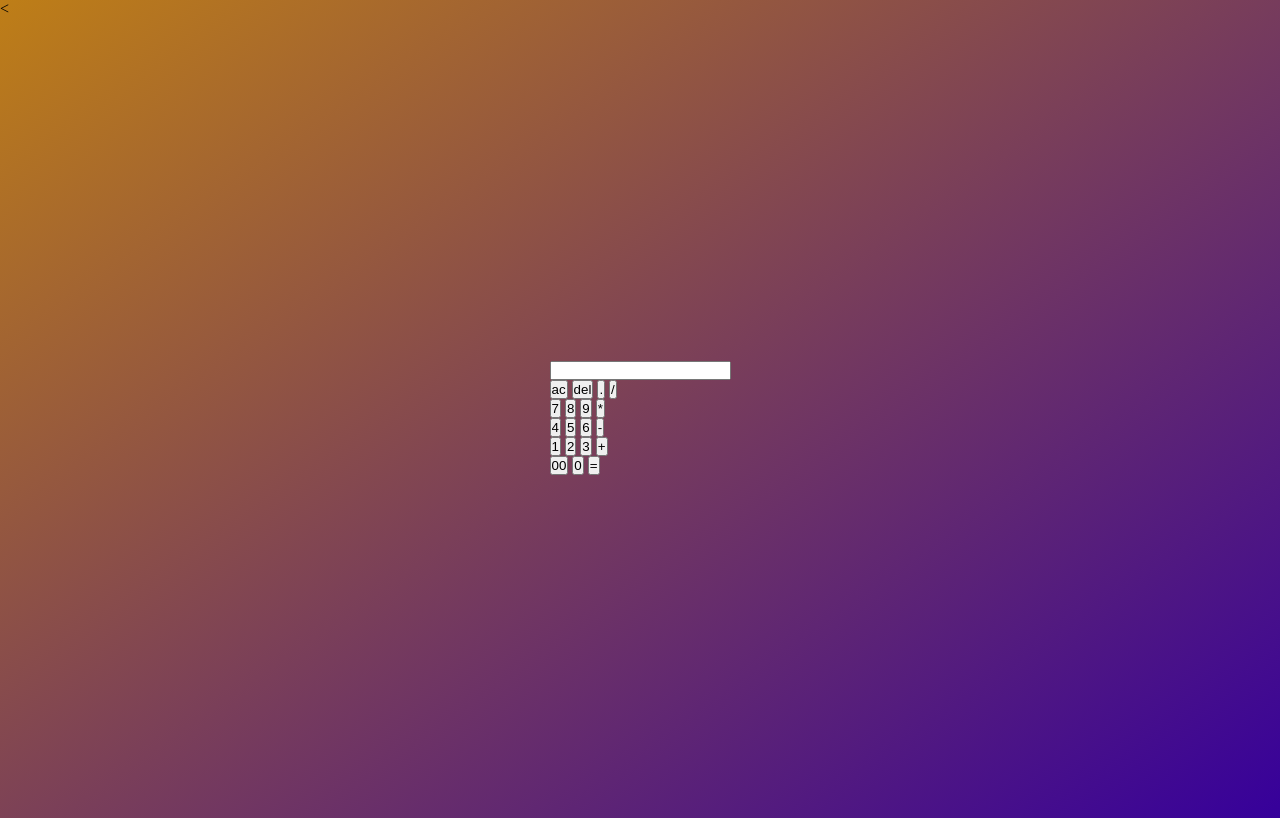
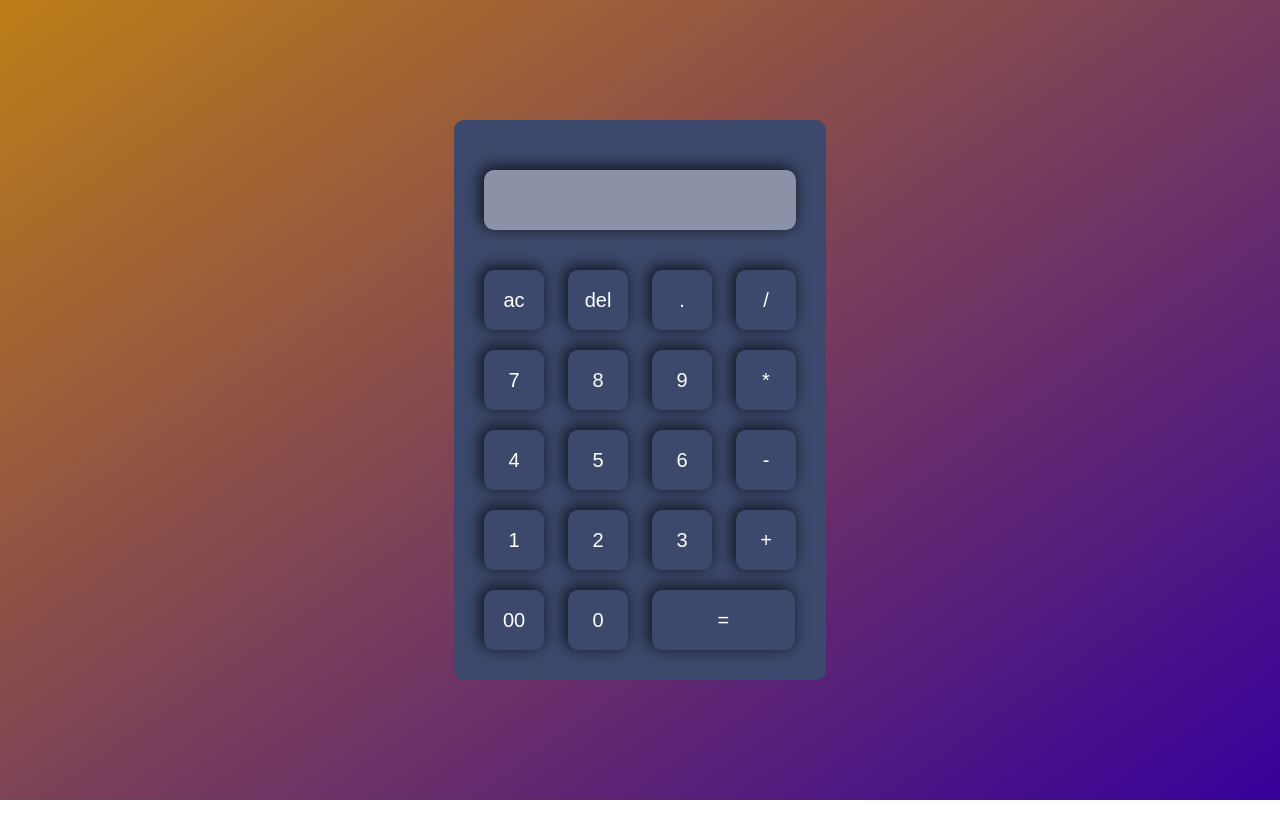
Before and after one commit to S1n-s1mple/Culculator, a plain HTML site: page index.html in a window 1280 px wide. Drawn offline with Linux system fonts and the light colour scheme.

Commit message:
last commit

```diff
--- a/index.html
+++ b/index.html
@@ -4,45 +4,47 @@
 <head>
     <meta charset="UTF-8">
     <title>Calculator</title>
-    <<link rel="stylesheet" href="style.css">
+    <link rel="stylesheet" href="style.css">
 </head>
 
 <body>
     <div class=container>
+       <div class="calculator">
         <form>
-            <div>
+            <div class="display">
                 <input type="text" name="display">
             </div>
             <div>
-                <input type="button" value="ac" onclick="">
-                <input type="button" value="del" onclick="">
-                <input type="button" value="." onclick="">
-                <input type="button" value="/" onclick="">
+                <input type="button" value="ac" onclick="display.value=''">
+                <input type="button" value="del" onclick="display.value=display.value.toString().slice(0, -1)">
+                <input type="button" value="." onclick="display.value+='.'">
+                <input type="button" value="/" onclick="display.value+='/'">
             </div>
             <div>
-                <input type="button" value="7" onclick="">
-                <input type="button" value="8" onclick="">
-                <input type="button" value="9" onclick="">
-                <input type="button" value="*" onclick="">
+                <input type="button" value="7" onclick="display.value+='7'">
+                <input type="button" value="8" onclick="display.value+='8'">
+                <input type="button" value="9" onclick="display.value+='9'">
+                <input type="button" value="*" onclick="display.value+='*'">
             </div>
             <div>
-                <input type="button" value="4" onclick="">
-                <input type="button" value="5" onclick="">
-                <input type="button" value="6" onclick="">
-                <input type="button" value="-" onclick="">
+                <input type="button" value="4" onclick="display.value+='4'">
+                <input type="button" value="5" onclick="display.value+='5'">
+                <input type="button" value="6" onclick="display.value+='6'">
+                <input type="button" value="-" onclick="display.value+='-'">
             </div>
             <div>
-                <input type="button" value="1" onclick="">
-                <input type="button" value="2" onclick="">
-                <input type="button" value="3" onclick="">
-                <input type="button" value="+" onclick="">
+                <input type="button" value="1" onclick="display.value+='1'">
+                <input type="button" value="2" onclick="display.value+='2'">
+                <input type="button" value="3" onclick="display.value+='3'">
+                <input type="button" value="+" onclick="display.value+='+'">
             </div>
             <div>
-                <input type="button" value="00" onclick="">
-                <input type="button" value="0" onclick="">
-                <input type="button" value="=" onclick="">
+                <input type="button" value="00" onclick="display.value+='00'">
+                <input type="button" value="0" onclick="display.value+='0'">
+                <input class=equal type="button" value="=" onclick="display.value=eval(display.value)" >
             </div>
         </form>
+        </div>
     </div>
 
 
--- a/style.css
+++ b/style.css
@@ -17,3 +17,47 @@ body{
     align-items: center;
     justify-content: center;
 }
+
+.calculator{
+    background: #3d496c;
+    padding: 20px;
+    border-radius: 10px;
+}
+
+.calculator form input{
+    border: 0;
+    outline: 0;
+    width: 60px;
+    height: 60px;
+    border-radius: 10px;
+    box-shadow: -4px -4px 15px
+    rgba(0, 0, 0, 0.3), -2px -2px 15px rgba(0, 0, 0, 0.6);
+    background: transparent;
+    margin: 10px;
+    color: #fff;
+    font-size: 20px;
+    cursor: pointer;
+}
+
+form .display{
+    display: flex;
+    justify-content: flex-end;
+    margin: 20px 0;
+
+}
+
+form .display input{
+    text-align: right;
+    text-overflow: ellipsis;
+    padding: 6px 6px;
+    white-space: nowrap;
+    flex: 1;
+    font-size: 45px;
+    background: rgba(255, 255, 255, 0.4);
+    box-shadow: -4px -4px 15px rgba(0, 0, 0, 0.3), -2px -2px 15px rgba(0, 0, 0, 0.6);
+}
+
+form input.equal{
+    margin-left: 10px;
+    width: 43%;
+}
```
